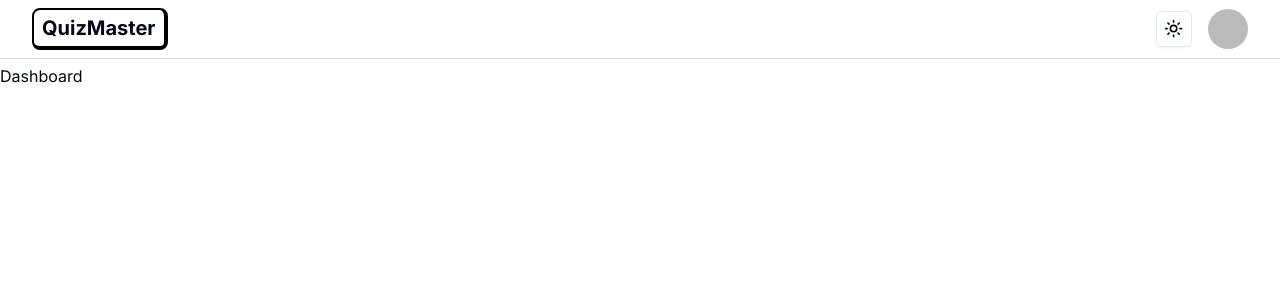
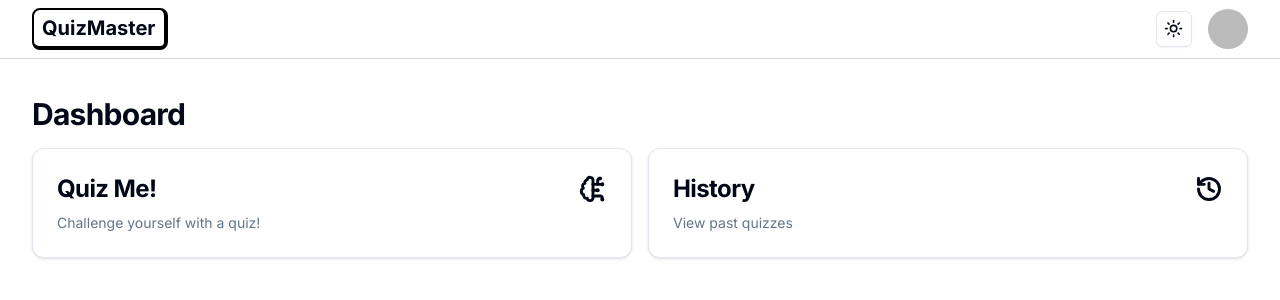
Before and after one commit to msebarjr/QuizMaster, a Next.js app: page /dashboard in a window 1280 px wide. Shown: the top 300 px of the page. Built offline with nearby package versions, Linux system fonts and the light colour scheme; no server answers; sample sign-in values are in the browser's storage.

Commit message:
Added Quiz and History Cards

```diff
--- a/src/app/dashboard/page.tsx
+++ b/src/app/dashboard/page.tsx
@@ -1,10 +1,28 @@
 import React from 'react'
+import { getAuthSession } from '@/lib/nextauth'
+import { redirect } from 'next/navigation'
+
+// Custom Components
+import { QuizMeCard, HistoryCard } from '@/components/Cards'
 
 type Props = {}
 
-const Dashboard = (props: Props) => {
+const Dashboard = async (props: Props) => {
+  const session = await getAuthSession()
+
+  if (!session?.user) return redirect('/')
+
   return (
-    <div>Dashboard</div>
+    <main className='p-8 mx-auto max-w-7xl'>
+      <div className="flex items-center">
+        <h2 className="mr-2 text-3xl font-bold tracking-tight">Dashboard</h2>
+      </div>
+      <div className="grid gap-4 mt-4 md:grid-cols-2">
+        <QuizMeCard />
+        <HistoryCard />
+      </div>
+      <div className="grid gap-4 mt-4 md:grid-cols-2 lg:grid-cols-7"></div>
+    </main>
   )
 }
 
--- /dev/null
+++ b/src/components/Cards/HistoryCard/index.tsx
@@ -0,0 +1,34 @@
+'use client'
+
+import React from 'react'
+
+// Icons
+import { History } from 'lucide-react'
+
+// shadcn Components
+import { Card, CardContent, CardHeader, CardTitle } from '@/components/ui/card'
+import { useRouter } from 'next/navigation'
+
+type Props = {}
+
+const HistoryCard = (props: Props) => {
+  const router = useRouter()
+
+  const handleHistory = () => {
+    router.push('/history')
+  }
+
+  return (
+    <Card className='hover:cursor-pointer hover:opacity-75' onClick={handleHistory}>
+      <CardHeader className='flex flex-row items-center justify-between pb-2 space-y-0'>
+        <CardTitle className='text-2xl font-bold'>History</CardTitle>
+        <History size={28} strokeWidth={2.5} />
+      </CardHeader>
+      <CardContent>
+        <p className='text-sm text-muted-foreground'>View past quizzes</p>
+      </CardContent>
+    </Card>
+  )
+}
+
+export default HistoryCard
--- /dev/null
+++ b/src/components/Cards/QuizMeCard/index.tsx
@@ -0,0 +1,34 @@
+'use client'
+
+import React from 'react'
+import { useRouter } from 'next/navigation'
+
+// Icons
+import { BrainCircuit } from 'lucide-react'
+
+// shadcn Components
+import { Card, CardContent, CardHeader, CardTitle } from '@/components/ui/card'
+
+type Props = {}
+
+const QuizMeCard = (props: Props) => {
+  const router = useRouter()
+
+  const handleQuiz = () => {
+    router.push('/quiz')
+  }
+
+  return (
+    <Card className='hover:cursor-pointer hover:opacity-75' onClick={handleQuiz}>
+      <CardHeader className='flex flex-row items-center justify-between pb-2 space-y-0'>
+        <CardTitle className='text-2xl font-bold'>Quiz Me!</CardTitle>
+        <BrainCircuit size={28} strokeWidth={2.5} />
+      </CardHeader>
+      <CardContent>
+        <p className="text-sm text-muted-foreground">Challenge yourself with a quiz!</p>
+      </CardContent>
+    </Card>
+  )
+}
+
+export default QuizMeCard
--- /dev/null
+++ b/src/components/Cards/index.tsx
@@ -0,0 +1,2 @@
+export { default as QuizMeCard } from './QuizMeCard'
+export { default as HistoryCard } from './HistoryCard'
```
